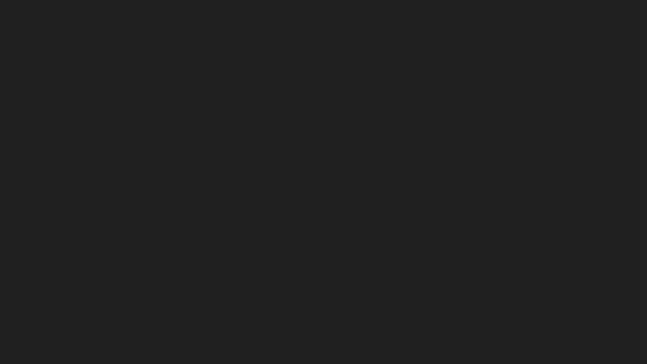
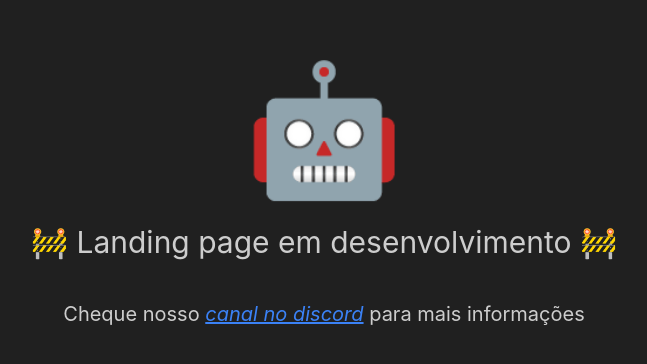
Before and after one commit to thiagoblauthferreira/CG-Front-end, a React (Create React App) app: page / in a window 1280 px wide. Before the commit this address had no page. Shown: the part 184-548 px from the top of the page, without its empty margins (316-963 px from the left). Built offline with nearby package versions, Linux system fonts and the light colour scheme.

Commit message:
landing temporária

```diff
--- a/src/App.tsx
+++ b/src/App.tsx
@@ -2,12 +2,14 @@ import { Routes, Route, BrowserRouter as Router } from "react-router-dom";
 import "./App.css";
 import LoginPointScreen from "./pages/Login/login";
 import SignUpScreen from "./pages/Sign Up/doador.signup";
+import { LandingTemporaria } from "./pages/LandingTemporaria/LandingTemporaria";
 
 function App() {
   return (
     <Router>
       <Routes>
         <Route element={<LoginPointScreen />} path="/login"></Route>
+        <Route element={<LandingTemporaria />} path="/"></Route>
         <Route element={<SignUpScreen />} path="/cadastro"></Route>
       </Routes>
     </Router>
--- /dev/null
+++ b/src/pages/LandingTemporaria/LandingTemporaria.tsx
@@ -0,0 +1,11 @@
+export function LandingTemporaria() {
+    return (
+        <section className="w-full h-svh flex flex-col justify-center items-center">
+            <h1 className="text-9xl mb-8">🤖</h1>
+            <h1 className="text-3xl">🚧 Landing page em desenvolvimento 🚧</h1>
+            <div className="py-10">
+            <span className="text-xl">Cheque nosso <a className="text-blue-500 underline italic" href="https://discord.com/invite/FARNSbkZKt" target="_blank">canal no discord</a> para mais informações</span>
+            </div>
+        </section>
+    )
+}
```
